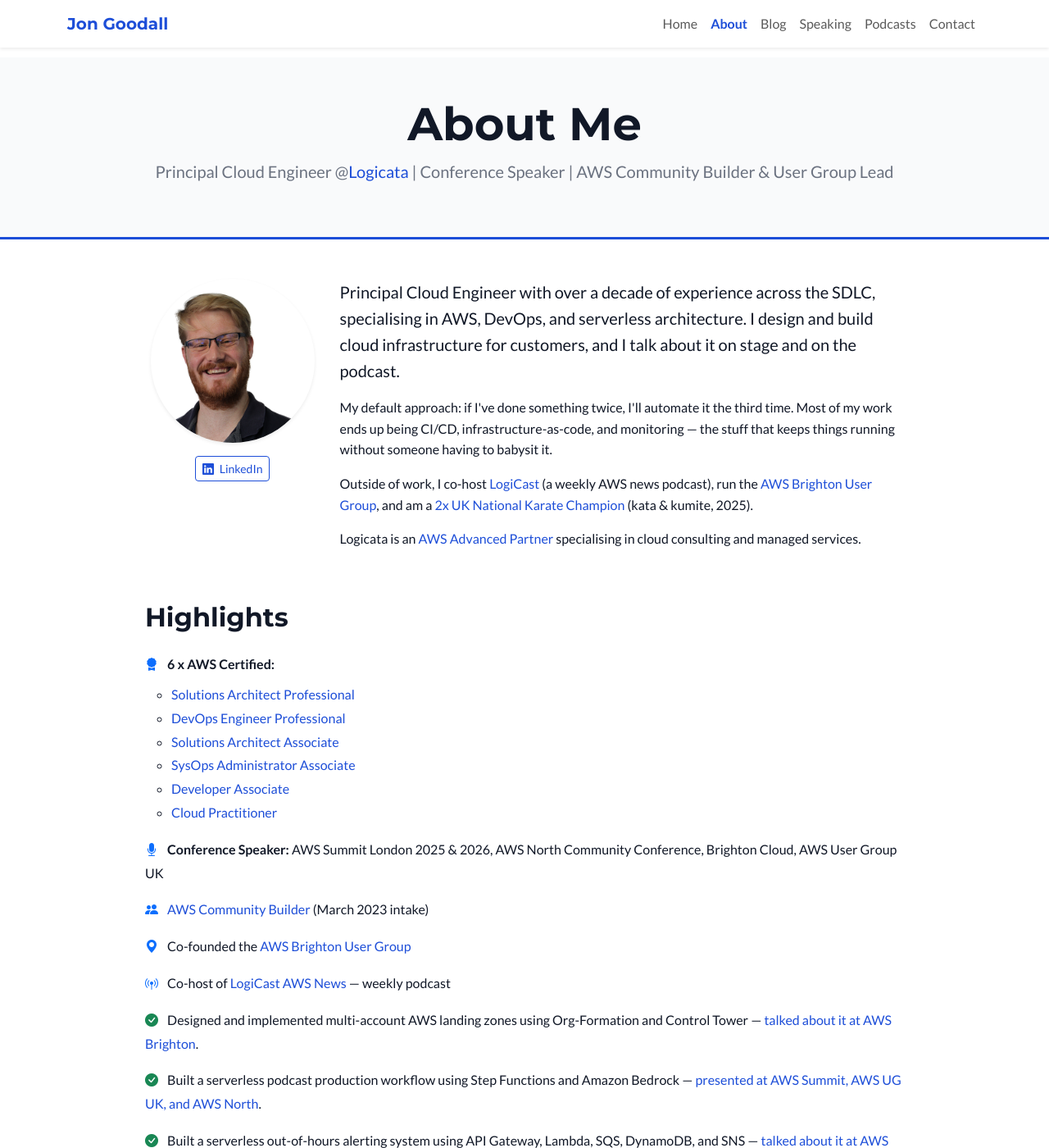
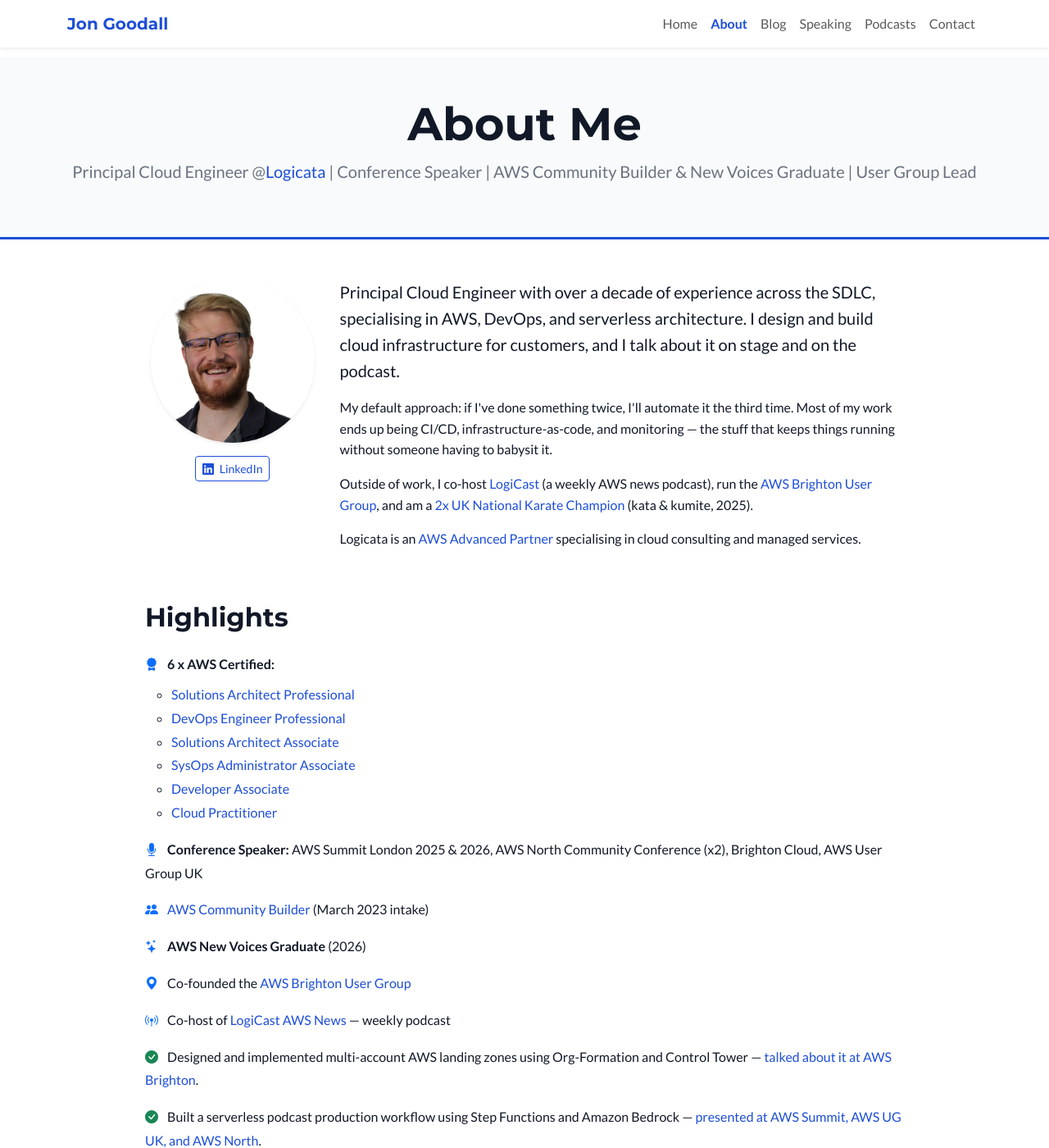
Before and after one commit to jdgoodall1/jdgoodall1.github.io, a Jekyll site: the page built from about.html, in a window 1280 px wide and 1400 px high. Shown: the whole window at 82% size. Built offline with Jekyll 4.4.1, drawn with Linux system fonts in a browser that asks for light colours.

Commit message:
Update about page: AWS New Voices Graduate 2026, second AWS North talk

```diff
--- a/about.html
+++ b/about.html
@@ -1,7 +1,7 @@
 ---
 layout: page
 title: About Me
-subtitle: Principal Cloud Engineer @<a href="https://www.logicata.com/" target="_blank">Logicata</a> | Conference Speaker | AWS Community Builder & User Group Lead
+subtitle: Principal Cloud Engineer @<a href="https://www.logicata.com/" target="_blank">Logicata</a> | Conference Speaker | AWS Community Builder & New Voices Graduate | User Group Lead
 ---
 
 <div class="row mb-5">
@@ -41,11 +41,15 @@
             </li>
             <li class="mb-3">
                 <i class="bi bi-mic-fill text-primary me-2"></i>
-                <strong>Conference Speaker:</strong> AWS Summit London 2025 & 2026, AWS North Community Conference, Brighton Cloud, AWS User Group UK
+                <strong>Conference Speaker:</strong> AWS Summit London 2025 & 2026, AWS North Community Conference (x2), Brighton Cloud, AWS User Group UK
             </li>
             <li class="mb-3">
                 <i class="bi bi-people-fill text-primary me-2"></i>
                 <a href="https://builder.aws.com/community/@jdgoodall91" target="_blank" rel="noopener noreferrer">AWS Community Builder</a> (March 2023 intake)
+            </li>
+            <li class="mb-3">
+                <i class="bi bi-stars text-primary me-2"></i>
+                <strong>AWS New Voices Graduate</strong> (2026)
             </li>
             <li class="mb-3">
                 <i class="bi bi-geo-alt-fill text-primary me-2"></i>
```
